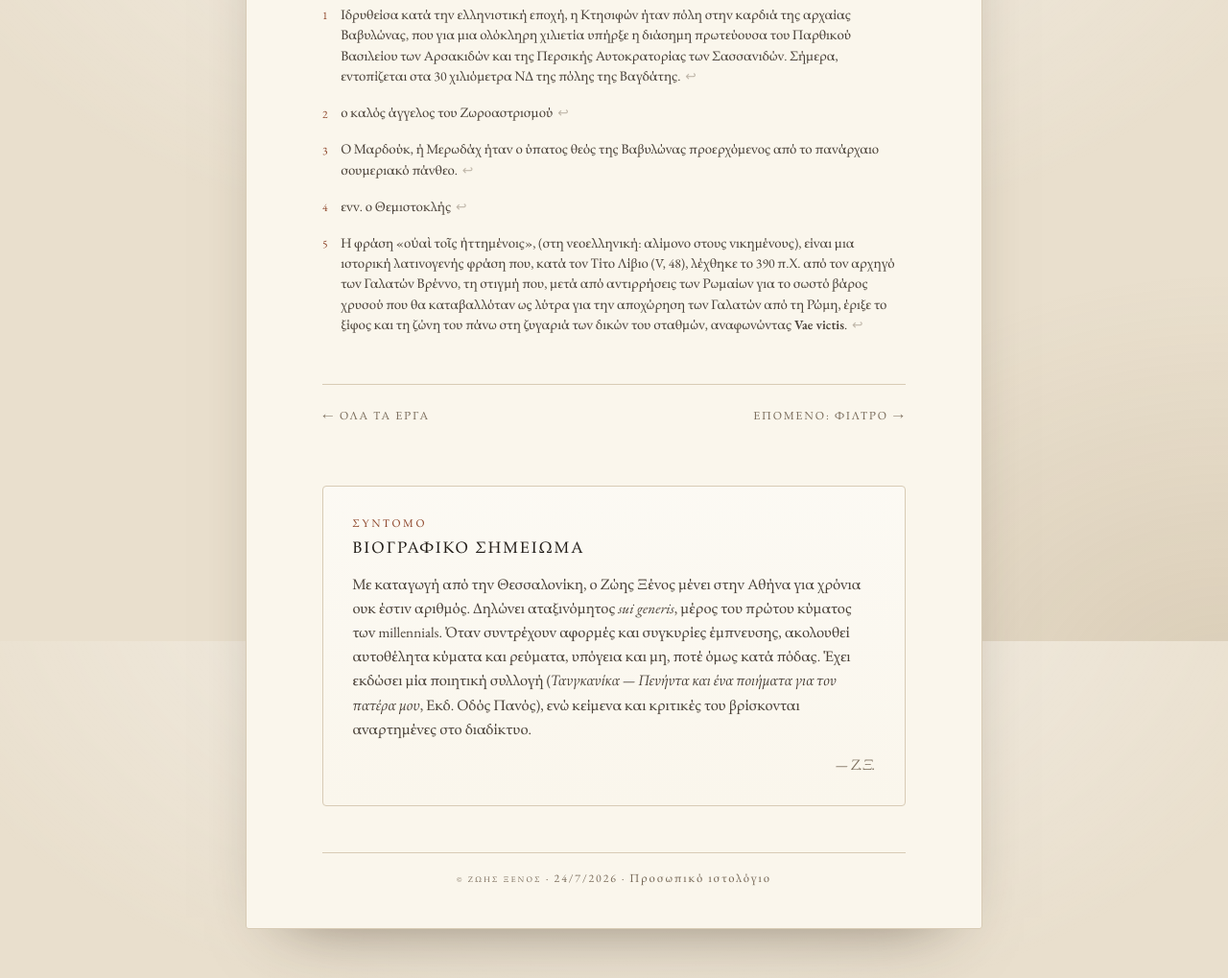
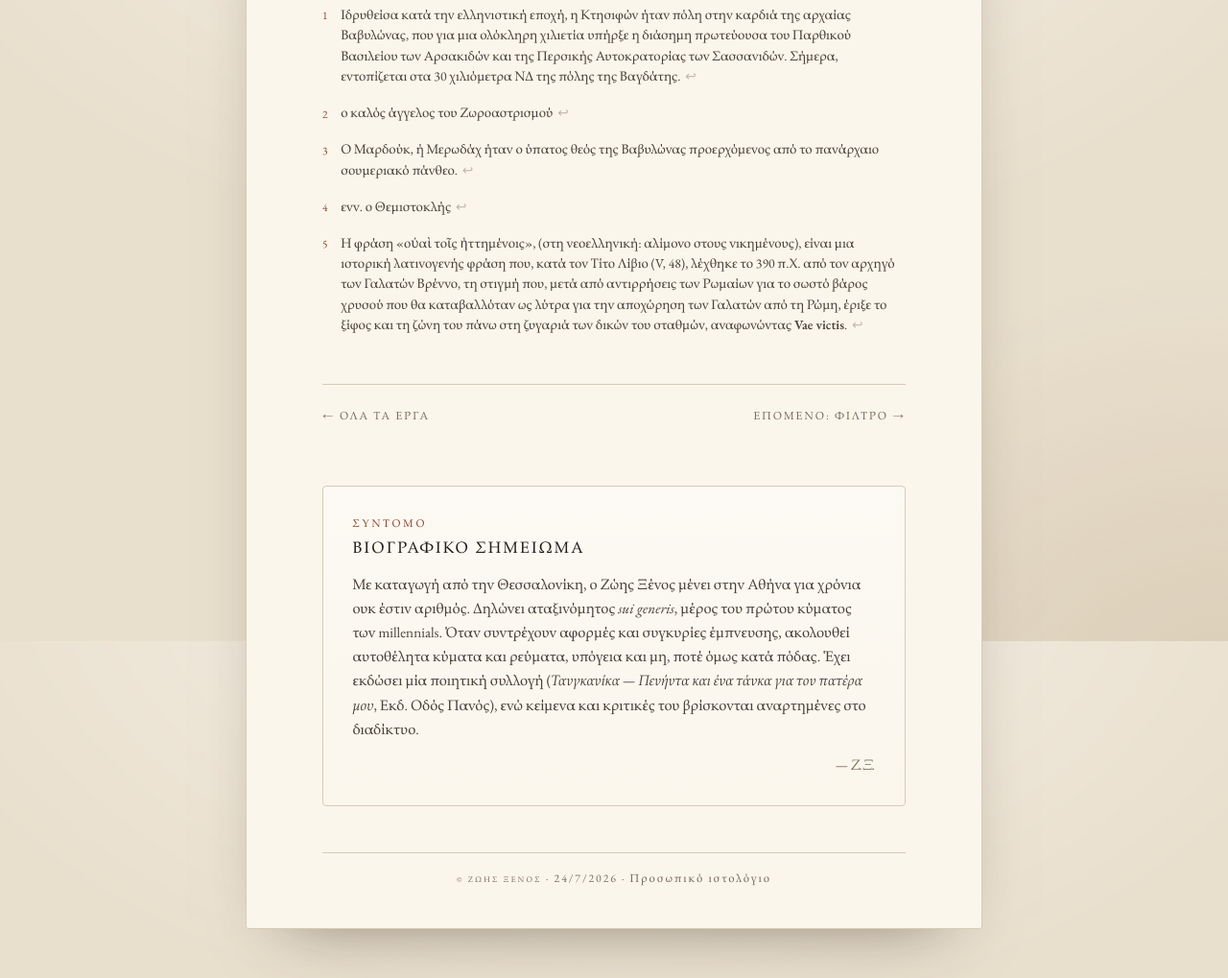
Before and after one commit to zoisksenos/zoisksenos.github.io, a plain HTML site: page ittimenos-ymittos.html in a window 1280 px wide. Shown: the part 4132-5151 px from the top of the page at 96% size. Drawn offline with nearby package versions, Linux system fonts and the light colour scheme; a web font is replaced by a local one.

Commit message:
ittimenos-ymittos.html

```diff
--- a/ittimenos-ymittos.html
+++ b/ittimenos-ymittos.html
@@ -234,7 +234,7 @@
   <aside class="bio" aria-labelledby="bio-title">
     <p class="kicker">Σύντομο</p>
     <h2 id="bio-title">Βιογραφικό σημείωμα</h2>
-    <p>Με καταγωγή από την Θεσσαλονίκη, ο Ζώης Ξένος μένει στην Αθήνα για χρόνια ουκ έστιν αριθμός. Δηλώνει αταξινόμητος <em lang="la">sui generis</em>, μέρος του πρώτου κύματος των <span lang="en">millennials</span>. Όταν συντρέχουν αφορμές και συγκυρίες έμπνευσης, ακολουθεί αυτοθέλητα κύματα και ρεύματα, υπόγεια και μη, ποτέ όμως κατά πόδας. Έχει εκδώσει μία ποιητική συλλογή (<cite>Τανγκανίκα — Πενήντα και ένα ποιήματα για τον πατέρα μου</cite>, Εκδ. Οδός Πανός), ενώ κείμενα και κριτικές του βρίσκονται αναρτημένες στο διαδίκτυο.</p>
+    <p>Με καταγωγή από την Θεσσαλονίκη, ο Ζώης Ξένος μένει στην Αθήνα για χρόνια ουκ έστιν αριθμός. Δηλώνει αταξινόμητος <em lang="la">sui generis</em>, μέρος του πρώτου κύματος των <span lang="en">millennials</span>. Όταν συντρέχουν αφορμές και συγκυρίες έμπνευσης, ακολουθεί αυτοθέλητα κύματα και ρεύματα, υπόγεια και μη, ποτέ όμως κατά πόδας. Έχει εκδώσει μία ποιητική συλλογή (<cite>Τανγκανίκα — Πενήντα και ένα τάνκα για τον πατέρα μου</cite>, Εκδ. Οδός Πανός), ενώ κείμενα και κριτικές του βρίσκονται αναρτημένες στο διαδίκτυο.</p>
     <p class="sig">— Ζ.Ξ.</p>
   </aside>
 
```
